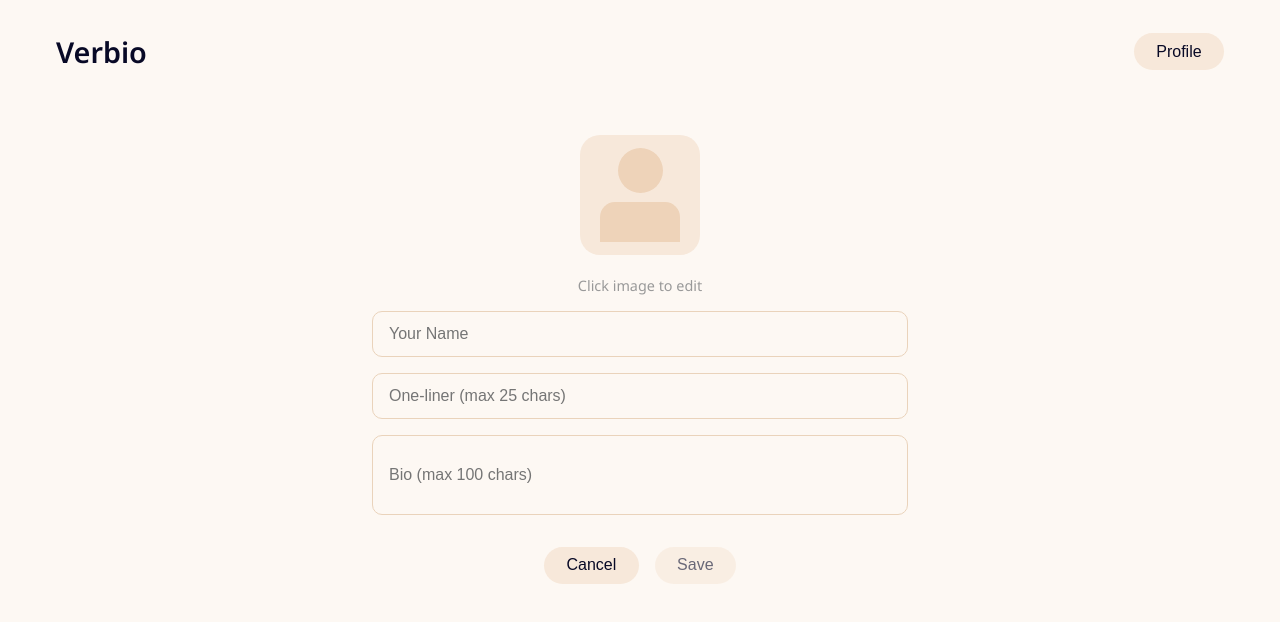
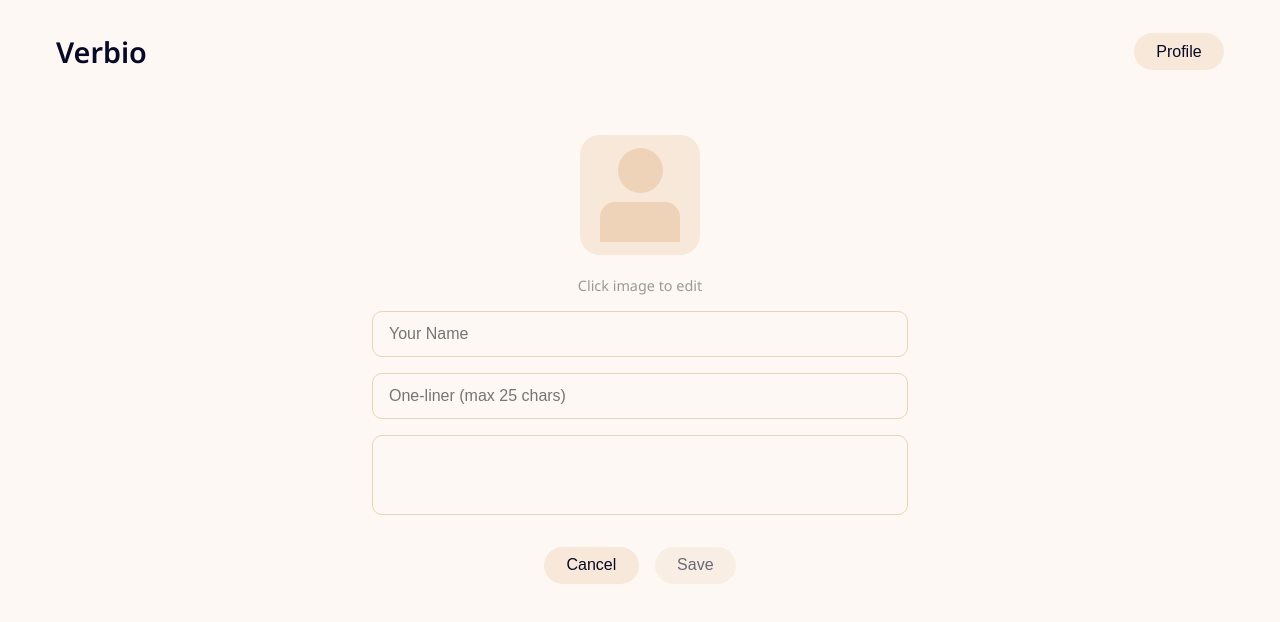
Before and after one commit to alanreji2004/verbio, a React (Vite) app in the folder frontend/: page /edit-profile in a window 1280 px wide. Shown: the top 622 px of the page. Built offline with nearby package versions, Linux system fonts and the light colour scheme; no server answers; the database is empty; sample sign-in values are in the browser's storage.

Commit message:
content editable div in edit page

```diff
--- a/frontend/src/components/EditProfile/EditProfile.jsx
+++ b/frontend/src/components/EditProfile/EditProfile.jsx
@@ -131,7 +131,17 @@ const EditProfile = () => {
           <div className={styles.clickText}>Click image to edit</div>
           <input type="text" value={name} placeholder="Your Name" onChange={(e) => handleInputChange(e, setName)} className={styles.input} />
           <input type="text" value={oneLiner} placeholder="One-liner (max 25 chars)" onChange={(e) => handleInputChange(e, setOneLiner)} className={styles.input} />
-          <input type="text" value={bio} placeholder="Bio (max 100 chars)" onChange={(e) => handleInputChange(e, setBio)} className={styles.descInput} />
+          <div
+            contentEditable
+            className={styles.descInput}
+            placeholder="Bio (max 100 chars)"
+            onInput={(e) => {
+              const text = e.currentTarget.textContent.slice(0, 100);
+              setBio(text);
+              setIsModified(true);
+            }}
+            dangerouslySetInnerHTML={{ __html: bio }}
+          />
           <div className={styles.buttons}>
             <button className={styles.btn} onClick={handleCancel}>Cancel</button>
             <button className={styles.btn} onClick={handleSave} disabled={!isModified}>Save</button>
```
